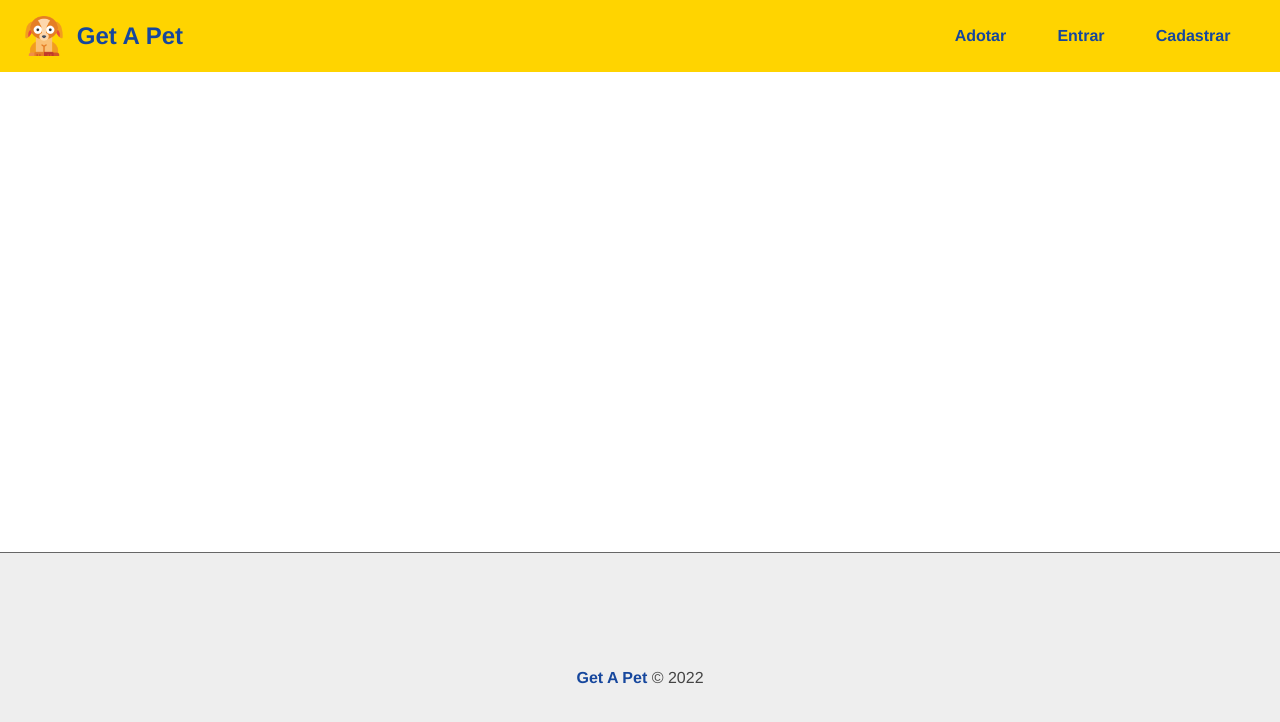
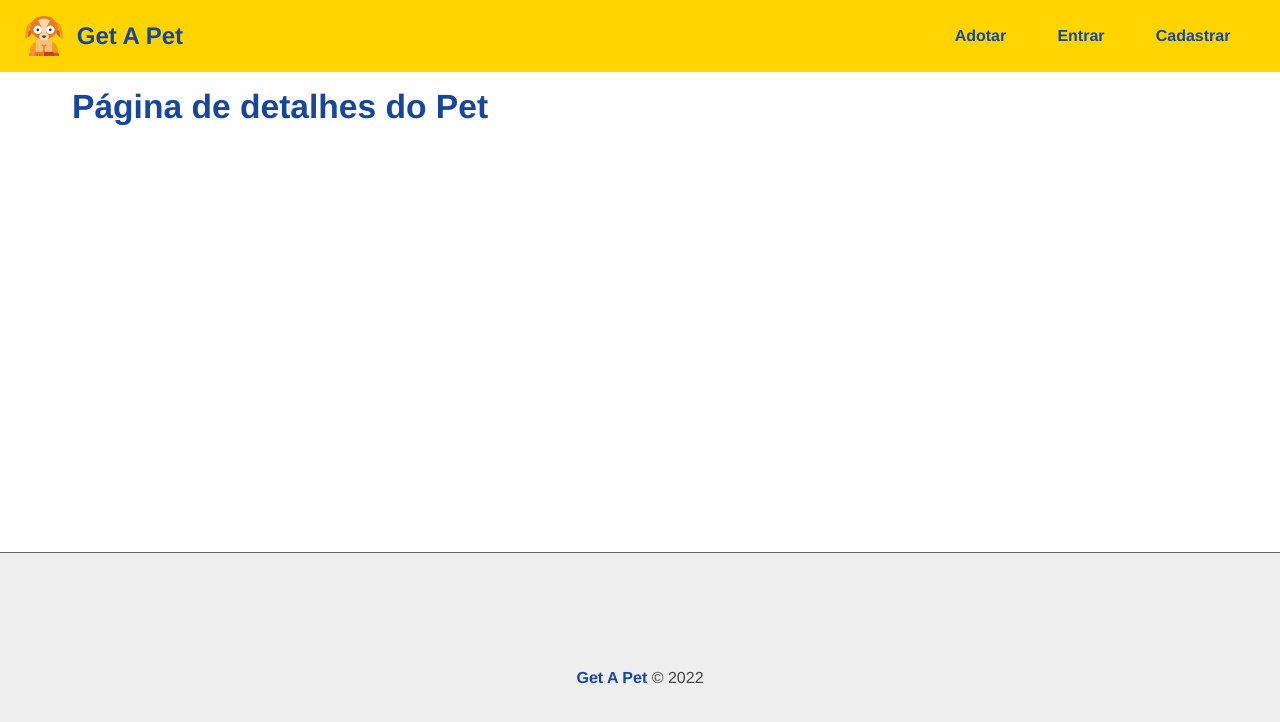
Before and after one commit to valdeirgsilva/get-a-pet, a React (Create React App) app in the folder frontend/: page /pet/1 in a window 1280 px wide. Shown: the top 722 px of the page. Built offline with nearby package versions, Linux system fonts and the light colour scheme; the HTML template or start-up script is replaced by a standard one.

Commit message:
Página de detalhes do pet

```diff
--- a/frontend/src/App.js
+++ b/frontend/src/App.js
@@ -14,6 +14,7 @@ import Profile from './components/pages/User/Profile';
 import MyPets from './components/pages/Pet/MyPets';
 import AddPet from './components/pages/Pet/AddPet';
 import EditPet from './components/pages/Pet/EditPet';
+import PetDetails from './components/pages/Pet/PetDetails';
 
 // context
 import { UserProvider } from './context/UserContext';
@@ -32,6 +33,7 @@ function App() {
             <Route path='/pet/mypets' element={<MyPets />} />
             <Route path='/pet/add' element={<AddPet />} />
             <Route path='/pet/edit/:id' element={<EditPet />} />
+            <Route path='/pet/:id' element={<PetDetails />} />
             <Route path='/' element={<Home />} />
           </Routes>
         </Container>
--- /dev/null
+++ b/frontend/src/components/pages/Pet/PetDetails.js
@@ -0,0 +1,15 @@
+import api from '../../../utils/api';
+
+import { useState, useEffect } from 'react';
+import { useParams, Link } from 'react-router-dom';
+
+import styles from './PetDetails.module.css';
+
+// hooks
+import useFlashMessage from '../../../hooks/useFlashMessage';
+
+function PetDetails() {
+  return <h1>Página de detalhes do Pet</h1>;
+}
+
+export default PetDetails;
```
Also changed, not shown: frontend/src/components/pages/Pet/PetDetails.module.css (added).
